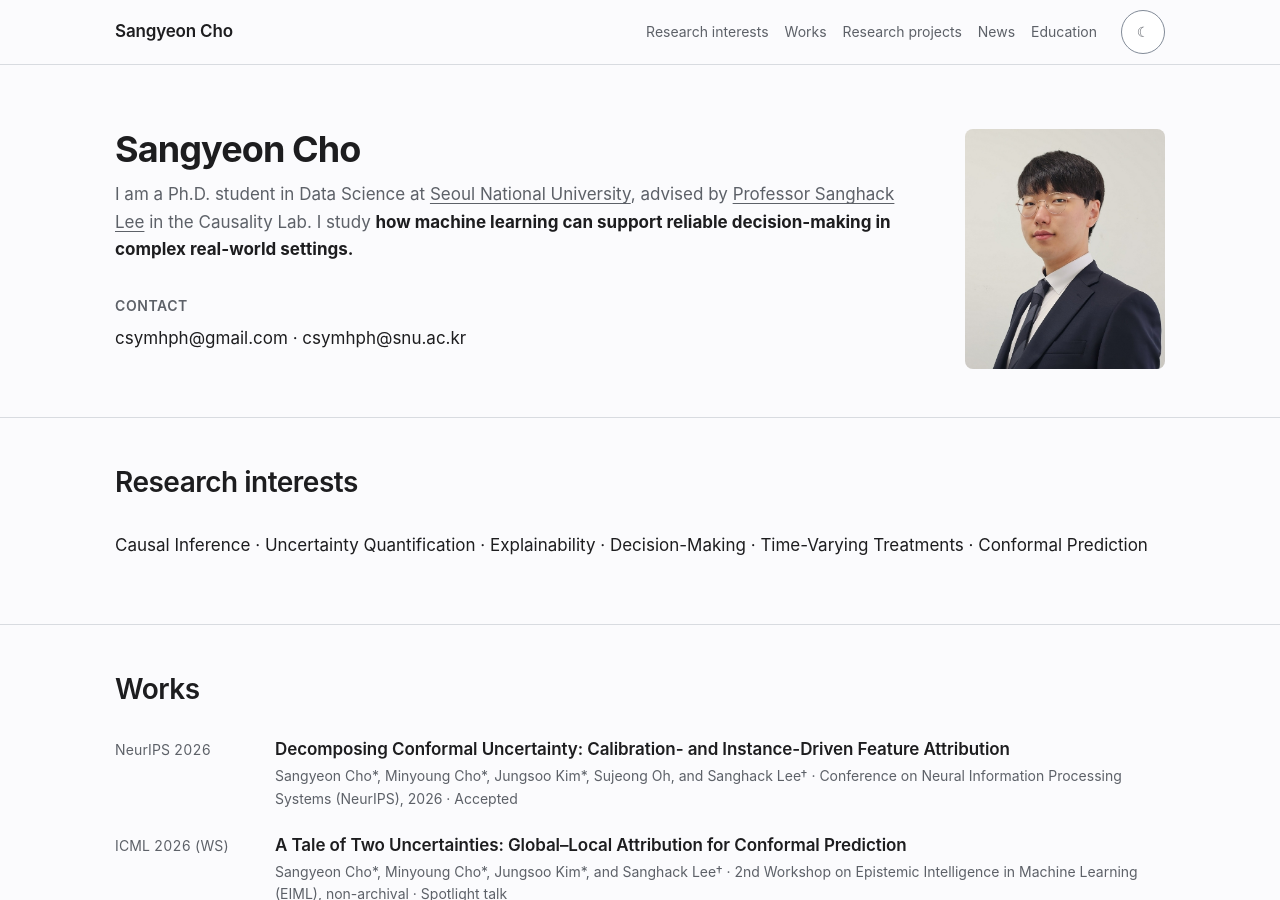
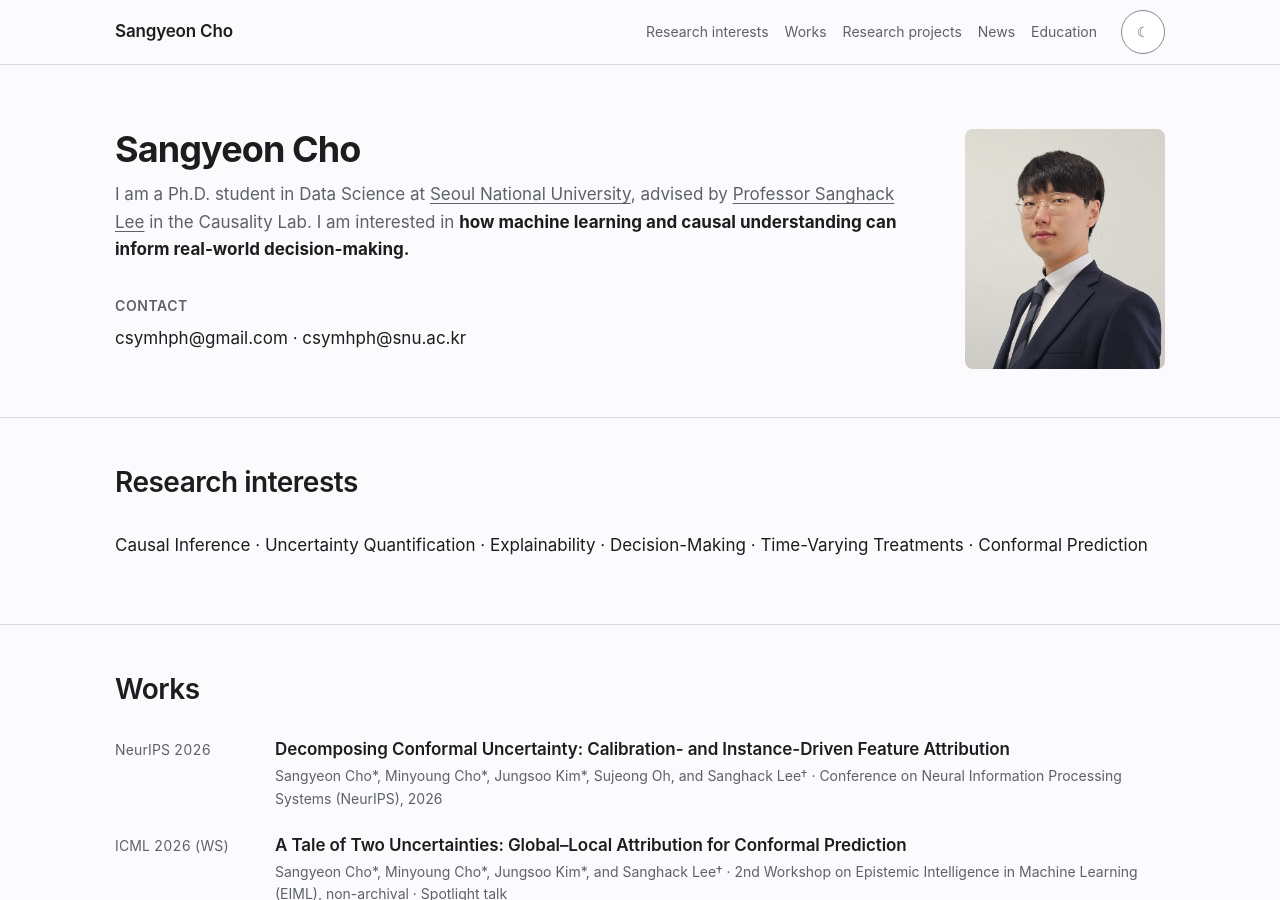
Before and after one commit to csymhph/csymhph.github.io, a Jekyll site: the page built from index.md, in a window 1280 px wide and 900 px high. Built offline with Jekyll 4.4.1, drawn with Linux system fonts in a browser that asks for light colours; some of the changed text lies outside the part shown.

Commit message:
Clarify the research statement and announce the NeurIPS acceptance in News.

```diff
--- a/_config.yml
+++ b/_config.yml
@@ -1,7 +1,7 @@
 title: Sangyeon Cho
 email: csymhph@gmail.com
 academic_email: csymhph@snu.ac.kr
-claim: &site_claim I study how machine learning can support reliable decision-making in complex real-world settings.
+claim: &site_claim I am interested in how machine learning and causal understanding can inform real-world decision-making.
 description: *site_claim
 theme: minima
 url: "https://csymhph.github.io"
--- a/index.md
+++ b/index.md
@@ -11,7 +11,7 @@
         I am a Ph.D. student in Data Science at
         <a href="https://gsds.snu.ac.kr/">Seoul National University</a>, advised by
         <a href="https://www.sanghacklee.me/">Professor Sanghack Lee</a> in the Causality Lab.
-        I study <strong>{{ site.claim | remove_first: 'I study ' }}</strong>
+        I am interested in <strong>{{ site.claim | remove_first: 'I am interested in ' | escape }}</strong>
       </p>
       <p class="contact">
         <span class="contact-label">Contact</span>
@@ -50,7 +50,7 @@
         <span class="record-date">NeurIPS 2026</span>
         <div class="record-copy">
           <h3>Decomposing Conformal Uncertainty: Calibration- and Instance-Driven Feature Attribution</h3>
-          <p>Sangyeon Cho*, Minyoung Cho*, Jungsoo Kim*, Sujeong Oh, and Sanghack Lee† · Conference on Neural Information Processing Systems (NeurIPS), 2026 · Accepted</p>
+          <p>Sangyeon Cho*, Minyoung Cho*, Jungsoo Kim*, Sujeong Oh, and Sanghack Lee† · Conference on Neural Information Processing Systems (NeurIPS), 2026</p>
         </div>
       </li>
       <li class="record">
@@ -130,6 +130,10 @@
     <ol class="records" aria-label="News">
       <li class="record">
         <time class="record-date" datetime="2026-09">Sep 2026</time>
+        <div class="record-copy"><h3>Our paper, “Decomposing Conformal Uncertainty,” was accepted to NeurIPS 2026.</h3></div>
+      </li>
+      <li class="record">
+        <time class="record-date" datetime="2026-09">Sep 2026</time>
         <div class="record-copy"><h3>I began my Ph.D. in Data Science at Seoul National University.</h3></div>
       </li>
       <li class="record">
```
Also changed, not shown: DESIGN_SYSTEM.md (+4 -4 lines).
